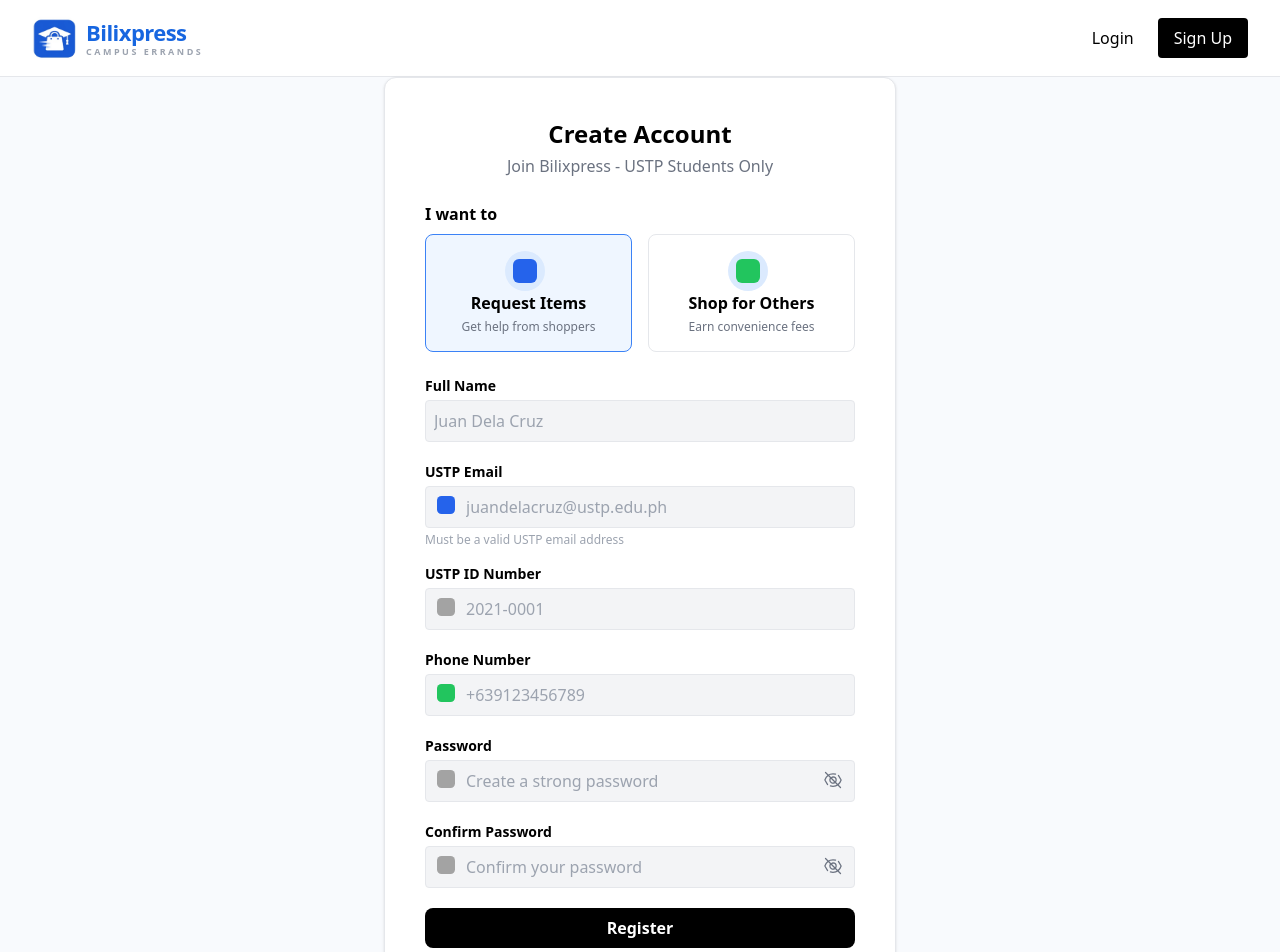
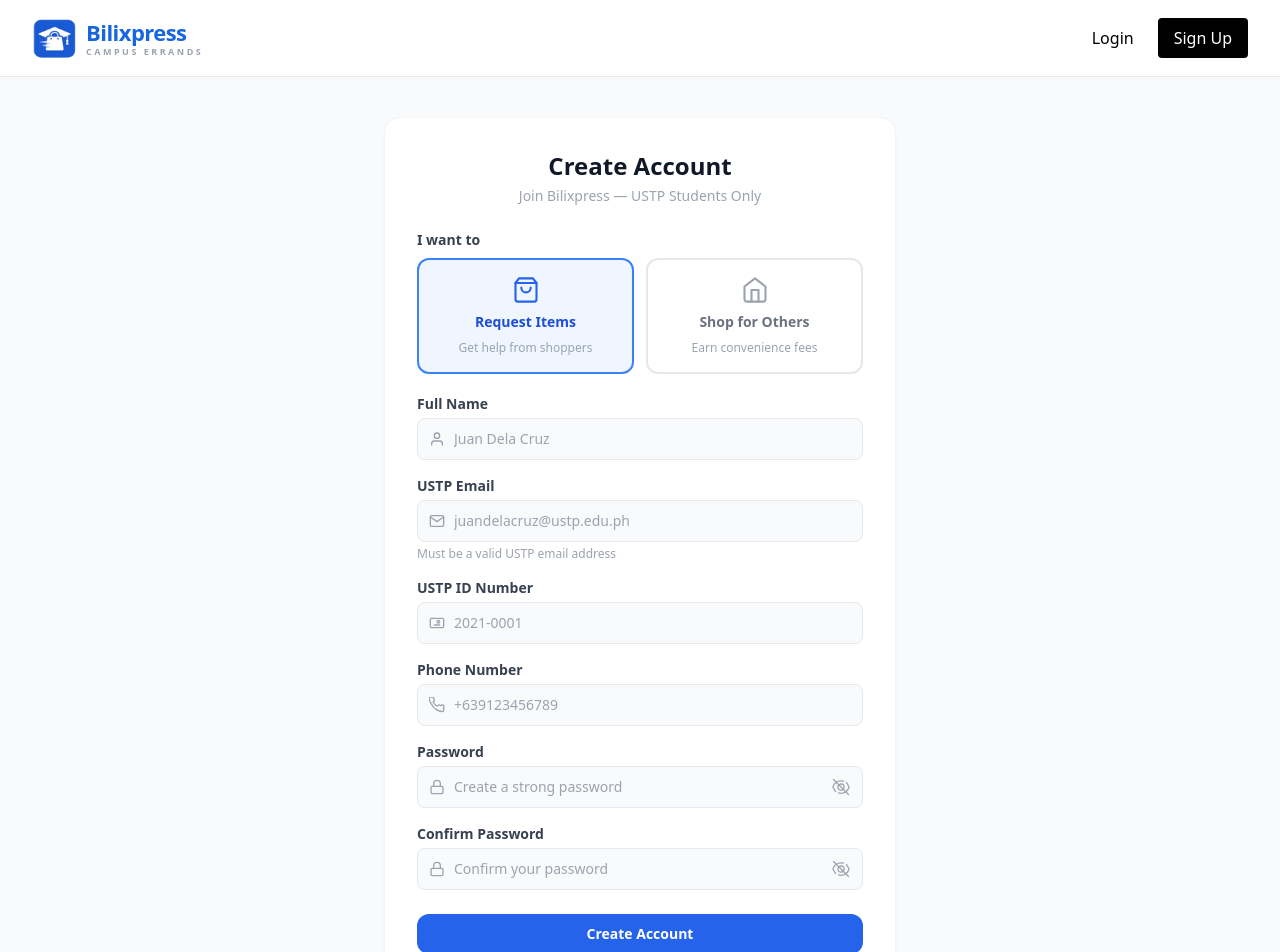
Before and after one commit to 1MS0free/BilixPress, a React (Create React App) app in the folder client/: page /register in a window 1280 px wide. Shown: the top 952 px of the page. Built offline with nearby package versions, Linux system fonts and the light colour scheme; no server answers.

Commit message:
sign up fixed icon

```diff
--- a/client/src/pages/RegisterPage.js
+++ b/client/src/pages/RegisterPage.js
@@ -5,16 +5,18 @@ import { useNavigate, Link } from 'react-router-dom';
 import { auth, db } from '../firebase/config';
 import Navbar from '../components/Navbar';
 
-
 const roles = [
   {
     value: 'requester',
     label: 'Request Items',
     description: 'Get help from shoppers',
     icon: (
-      <span className="inline-block bg-blue-100 text-blue-600 rounded-full p-2 mr-2">
-        <svg width="24" height="24" fill="none" viewBox="0 0 24 24"><rect width="24" height="24" rx="6" fill="#2563eb"/></svg>
-      </span>
+      // Shopping bag icon
+      <svg width="28" height="28" viewBox="0 0 24 24" fill="none" stroke="currentColor" strokeWidth="1.8" strokeLinecap="round" strokeLinejoin="round">
+        <path d="M6 2L3 6v14a2 2 0 002 2h14a2 2 0 002-2V6l-3-4z"/>
+        <line x1="3" y1="6" x2="21" y2="6"/>
+        <path d="M16 10a4 4 0 01-8 0"/>
+      </svg>
     ),
   },
   {
@@ -22,9 +24,11 @@ const roles = [
     label: 'Shop for Others',
     description: 'Earn convenience fees',
     icon: (
-      <span className="inline-block bg-blue-100 text-blue-600 rounded-full p-2 mr-2">
-        <svg width="24" height="24" fill="none" viewBox="0 0 24 24"><rect width="24" height="24" rx="6" fill="#22c55e"/></svg>
-      </span>
+      // Store / shop icon
+      <svg width="28" height="28" viewBox="0 0 24 24" fill="none" stroke="currentColor" strokeWidth="1.8" strokeLinecap="round" strokeLinejoin="round">
+        <path d="M3 9l9-7 9 7v11a2 2 0 01-2 2H5a2 2 0 01-2-2z"/>
+        <polyline points="9 22 9 12 15 12 15 22"/>
+      </svg>
     ),
   },
 ];
@@ -74,113 +78,224 @@ const RegisterPage = () => {
     }
   };
 
+  // Eye open icon
+  const EyeOpen = () => (
+    <svg xmlns="http://www.w3.org/2000/svg" fill="none" viewBox="0 0 24 24" strokeWidth={1.5} stroke="currentColor" className="w-5 h-5">
+      <path strokeLinecap="round" strokeLinejoin="round" d="M2.25 12C3.75 7.5 7.5 4.5 12 4.5c4.5 0 8.25 3 9.75 7.5-1.5 4.5-5.25 7.5-9.75 7.5-4.5 0-8.25-3-9.75-7.5z"/>
+      <path strokeLinecap="round" strokeLinejoin="round" d="M15.75 12a3.75 3.75 0 11-7.5 0 3.75 3.75 0 017.5 0z"/>
+    </svg>
+  );
+
+  // Eye closed icon
+  const EyeOff = () => (
+    <svg xmlns="http://www.w3.org/2000/svg" fill="none" viewBox="0 0 24 24" strokeWidth={1.5} stroke="currentColor" className="w-5 h-5">
+      <path strokeLinecap="round" strokeLinejoin="round" d="M3 3l18 18M9.88 9.88A3.75 3.75 0 0112 8.25c2.07 0 3.75 1.68 3.75 3.75 0 .73-.21 1.41-.57 1.98m-1.2 1.2A3.75 3.75 0 018.25 12c0-.73.21-1.41.57-1.98"/>
+      <path strokeLinecap="round" strokeLinejoin="round" d="M2.25 12C3.75 7.5 7.5 4.5 12 4.5c1.09 0 2.13.16 3.11.46m3.36 1.54C20.25 9.5 21.75 12 21.75 12c-1.5 4.5-5.25 7.5-9.75 7.5-1.09 0-2.13-.16-3.11-.46m-3.36-1.54C3.75 14.5 2.25 12 2.25 12"/>
+    </svg>
+  );
+
+  // Reusable input field with left icon
+  const InputField = ({ label, icon, hint, children }) => (
+    <div className="mb-4">
+      <label className="block text-sm font-semibold text-gray-700 mb-1">{label}</label>
+      <div className="relative">
+        <span className="absolute left-3 top-1/2 -translate-y-1/2 text-gray-400">
+          {icon}
+        </span>
+        {children}
+      </div>
+      {hint && <p className="text-xs text-gray-400 mt-1">{hint}</p>}
+    </div>
+  );
+
   return (
-    <div className="min-h-screen bg-[#f8fafd] flex flex-col">
+    <div className="min-h-screen bg-gray-50 flex flex-col">
       <Navbar />
-      <div className="flex-1 flex items-center justify-center">
-        <form onSubmit={handleRegister} className="bg-white p-10 rounded-xl shadow w-full max-w-lg flex flex-col border border-gray-200">
-          <h2 className="text-2xl font-bold mb-1 text-center">Create Account</h2>
-          <div className="text-gray-500 text-center mb-6">Join Bilixpress - USTP Students Only</div>
-          <div className="mb-4">
-            <div className="font-semibold mb-2">I want to</div>
-            <div className="flex gap-4">
+      <div className="flex-1 flex items-center justify-center py-10 px-4">
+        <form
+          onSubmit={handleRegister}
+          className="bg-white p-8 rounded-2xl shadow-sm w-full max-w-lg border border-gray-100"
+        >
+          <h2 className="text-2xl font-bold text-center text-gray-900 mb-1">Create Account</h2>
+          <p className="text-gray-400 text-center text-sm mb-6">Join Bilixpress — USTP Students Only</p>
+
+          {/* Role selector */}
+          <div className="mb-5">
+            <div className="text-sm font-semibold text-gray-700 mb-2">I want to</div>
+            <div className="grid grid-cols-2 gap-3">
               {roles.map(r => (
                 <button
                   type="button"
                   key={r.value}
-                  className={`flex-1 flex flex-col items-center border rounded-lg p-4 transition ${role === r.value ? 'border-blue-500 bg-blue-50' : 'border-gray-200 bg-white'}`}
                   onClick={() => setRole(r.value)}
+                  className={`flex flex-col items-center gap-2 border-2 rounded-xl p-4 transition-all
+                    ${role === r.value
+                      ? 'border-blue-500 bg-blue-50 text-blue-700'
+                      : 'border-gray-200 bg-white text-gray-500 hover:border-gray-300'}`}
                 >
-                  {r.icon}
-                  <span className="font-semibold text-base mb-1">{r.label}</span>
-                  <span className="text-xs text-gray-500">{r.description}</span>
+                  <span className={role === r.value ? 'text-blue-600' : 'text-gray-400'}>
+                    {r.icon}
+                  </span>
+                  <span className="font-semibold text-sm">{r.label}</span>
+                  <span className="text-xs text-gray-400">{r.description}</span>
                 </button>
               ))}
             </div>
           </div>
-          {error && <div className="mb-4 text-red-500 text-center">{error}</div>}
-          <label className="text-sm font-semibold mb-1 mt-2 text-left">Full Name</label>
-          <input type="text" placeholder="Juan Dela Cruz" value={name} onChange={e => setName(e.target.value)} required className="w-full mb-3 p-2 border rounded bg-gray-100" />
-          <label className="text-sm font-semibold mb-1 mt-2 text-left">USTP Email</label>
-          <div className="relative mb-1">
-            <span className="absolute left-3 top-2.5 text-gray-400">
-              <svg width="18" height="18" fill="none" viewBox="0 0 24 24"><rect width="24" height="24" rx="6" fill="#2563eb"/></svg>
-            </span>
-            <input type="email" placeholder="juandelacruz@ustp.edu.ph" value={email} onChange={e => setEmail(e.target.value)} required className="w-full pl-10 p-2 border rounded bg-gray-100" />
-          </div>
-          <div className="text-xs text-gray-400 mb-2">Must be a valid USTP email address</div>
-          <label className="text-sm font-semibold mb-1 mt-2 text-left">USTP ID Number</label>
-          <div className="relative mb-3">
-            <span className="absolute left-3 top-2.5 text-gray-400">
-              <svg width="18" height="18" fill="none" viewBox="0 0 24 24"><rect width="24" height="24" rx="6" fill="#a3a3a3"/></svg>
-            </span>
-            <input type="text" placeholder="2021-0001" value={idNumber} onChange={e => setIdNumber(e.target.value)} required className="w-full pl-10 p-2 border rounded bg-gray-100" />
-          </div>
-          <label className="text-sm font-semibold mb-1 mt-2 text-left">Phone Number</label>
-          <div className="relative mb-3">
-            <span className="absolute left-3 top-2.5 text-gray-400">
-              <svg width="18" height="18" fill="none" viewBox="0 0 24 24"><rect width="24" height="24" rx="6" fill="#22c55e"/></svg>
-            </span>
-            <input type="text" placeholder="+639123456789" value={phone} onChange={e => setPhone(e.target.value)} required className="w-full pl-10 p-2 border rounded bg-gray-100" />
-          </div>
-          <label className="text-sm font-semibold mb-1 mt-2 text-left">Password</label>
-          <div className="relative mb-3">
-            <span className="absolute left-3 top-2.5 text-gray-400">
-              <svg width="18" height="18" fill="none" viewBox="0 0 24 24"><rect width="24" height="24" rx="6" fill="#a3a3a3"/></svg>
-            </span>
+
+          {error && (
+            <div className="mb-4 text-sm text-red-600 bg-red-50 border border-red-200 rounded-lg px-4 py-2 text-center">
+              {error}
+            </div>
+          )}
+
+          {/* Full Name */}
+          <InputField
+            label="Full Name"
+            icon={
+              <svg width="16" height="16" viewBox="0 0 24 24" fill="none" stroke="currentColor" strokeWidth="2" strokeLinecap="round">
+                <path d="M20 21v-2a4 4 0 00-4-4H8a4 4 0 00-4 4v2"/>
+                <circle cx="12" cy="7" r="4"/>
+              </svg>
+            }
+          >
+            <input
+              type="text"
+              placeholder="Juan Dela Cruz"
+              value={name}
+              onChange={e => setName(e.target.value)}
+              required
+              className="w-full pl-9 pr-3 py-2.5 border border-gray-200 rounded-lg bg-gray-50 text-sm focus:outline-none focus:ring-2 focus:ring-blue-300 focus:border-transparent"
+            />
+          </InputField>
+
+          {/* USTP Email */}
+          <InputField
+            label="USTP Email"
+            hint="Must be a valid USTP email address"
+            icon={
+              <svg width="16" height="16" viewBox="0 0 24 24" fill="none" stroke="currentColor" strokeWidth="2" strokeLinecap="round">
+                <path d="M4 4h16c1.1 0 2 .9 2 2v12c0 1.1-.9 2-2 2H4c-1.1 0-2-.9-2-2V6c0-1.1.9-2 2-2z"/>
+                <polyline points="22,6 12,13 2,6"/>
+              </svg>
+            }
+          >
+            <input
+              type="email"
+              placeholder="juandelacruz@ustp.edu.ph"
+              value={email}
+              onChange={e => setEmail(e.target.value)}
+              required
+              className="w-full pl-9 pr-3 py-2.5 border border-gray-200 rounded-lg bg-gray-50 text-sm focus:outline-none focus:ring-2 focus:ring-blue-300 focus:border-transparent"
+            />
+          </InputField>
+
+          {/* ID Number */}
+          <InputField
+            label="USTP ID Number"
+            icon={
+              <svg width="16" height="16" viewBox="0 0 24 24" fill="none" stroke="currentColor" strokeWidth="2" strokeLinecap="round">
+                <rect x="2" y="5" width="20" height="14" rx="2"/>
+                <path d="M16 10a2 2 0 11-4 0 2 2 0 014 0zM8 15h8"/>
+              </svg>
+            }
+          >
+            <input
+              type="text"
+              placeholder="2021-0001"
+              value={idNumber}
+              onChange={e => setIdNumber(e.target.value)}
+              required
+              className="w-full pl-9 pr-3 py-2.5 border border-gray-200 rounded-lg bg-gray-50 text-sm focus:outline-none focus:ring-2 focus:ring-blue-300 focus:border-transparent"
+            />
+          </InputField>
+
+          {/* Phone */}
+          <InputField
+            label="Phone Number"
+            icon={
+              <svg width="16" height="16" viewBox="0 0 24 24" fill="none" stroke="currentColor" strokeWidth="2" strokeLinecap="round">
+                <path d="M22 16.92v3a2 2 0 01-2.18 2 19.79 19.79 0 01-8.63-3.07A19.5 19.5 0 013.07 9.81 19.79 19.79 0 01.1 1.2 2 2 0 012.1 0h3a2 2 0 012 1.72c.127.96.361 1.903.7 2.81a2 2 0 01-.45 2.11L6.19 7.84a16 16 0 006 6l1.27-1.27a2 2 0 012.11-.45c.907.339 1.85.573 2.81.7A2 2 0 0122 14.92v2z"/>
+              </svg>
+            }
+          >
+            <input
+              type="text"
+              placeholder="+639123456789"
+              value={phone}
+              onChange={e => setPhone(e.target.value)}
+              required
+              className="w-full pl-9 pr-3 py-2.5 border border-gray-200 rounded-lg bg-gray-50 text-sm focus:outline-none focus:ring-2 focus:ring-blue-300 focus:border-transparent"
+            />
+          </InputField>
+
+          {/* Password */}
+          <InputField
+            label="Password"
+            icon={
+              <svg width="16" height="16" viewBox="0 0 24 24" fill="none" stroke="currentColor" strokeWidth="2" strokeLinecap="round">
+                <rect x="3" y="11" width="18" height="11" rx="2"/>
+                <path d="M7 11V7a5 5 0 0110 0v4"/>
+              </svg>
+            }
+          >
             <input
               type={showPassword ? 'text' : 'password'}
               placeholder="Create a strong password"
               value={password}
               onChange={e => setPassword(e.target.value)}
               required
-              className="w-full pl-10 p-2 border rounded bg-gray-100 pr-10"
+              className="w-full pl-9 pr-10 py-2.5 border border-gray-200 rounded-lg bg-gray-50 text-sm focus:outline-none focus:ring-2 focus:ring-blue-300 focus:border-transparent"
             />
-            <span
-              className="absolute right-3 top-2.5 cursor-pointer text-gray-500"
-              onClick={() => setShowPassword((v) => !v)}
-              tabIndex={0}
-              role="button"
-              aria-label="Show/hide password"
+            <button
+              type="button"
+              onClick={() => setShowPassword(v => !v)}
+              className="absolute right-3 top-1/2 -translate-y-1/2 text-gray-400 hover:text-gray-600"
             >
-              {showPassword ? (
-                <svg xmlns="http://www.w3.org/2000/svg" fill="none" viewBox="0 0 24 24" strokeWidth={1.5} stroke="currentColor" className="w-5 h-5"><path strokeLinecap="round" strokeLinejoin="round" d="M2.25 12C3.75 7.5 7.5 4.5 12 4.5c4.5 0 8.25 3 9.75 7.5-1.5 4.5-5.25 7.5-9.75 7.5-4.5 0-8.25-3-9.75-7.5z" /><path strokeLinecap="round" strokeLinejoin="round" d="M15.75 12a3.75 3.75 0 11-7.5 0 3.75 3.75 0 017.5 0z" /></svg>
-              ) : (
-                <svg xmlns="http://www.w3.org/2000/svg" fill="none" viewBox="0 0 24 24" strokeWidth={1.5} stroke="currentColor" className="w-5 h-5"><path strokeLinecap="round" strokeLinejoin="round" d="M3 3l18 18M9.88 9.88A3.75 3.75 0 0112 8.25c2.07 0 3.75 1.68 3.75 3.75 0 .73-.21 1.41-.57 1.98m-1.2 1.2A3.75 3.75 0 018.25 12c0-.73.21-1.41.57-1.98" /><path strokeLinecap="round" strokeLinejoin="round" d="M2.25 12C3.75 7.5 7.5 4.5 12 4.5c1.09 0 2.13.16 3.11.46m3.36 1.54C20.25 9.5 21.75 12 21.75 12c-1.5 4.5-5.25 7.5-9.75 7.5-1.09 0-2.13-.16-3.11-.46m-3.36-1.54C3.75 14.5 2.25 12 2.25 12" /></svg>
-              )}
-            </span>
-          </div>
-          <label className="text-sm font-semibold mb-1 mt-2 text-left">Confirm Password</label>
-          <div className="relative mb-3">
-            <span className="absolute left-3 top-2.5 text-gray-400">
-              <svg width="18" height="18" fill="none" viewBox="0 0 24 24"><rect width="24" height="24" rx="6" fill="#a3a3a3"/></svg>
-            </span>
+              {showPassword ? <EyeOpen /> : <EyeOff />}
+            </button>
+          </InputField>
+
+          {/* Confirm Password */}
+          <InputField
+            label="Confirm Password"
+            icon={
+              <svg width="16" height="16" viewBox="0 0 24 24" fill="none" stroke="currentColor" strokeWidth="2" strokeLinecap="round">
+                <rect x="3" y="11" width="18" height="11" rx="2"/>
+                <path d="M7 11V7a5 5 0 0110 0v4"/>
+              </svg>
+            }
+          >
             <input
               type={showConfirmPassword ? 'text' : 'password'}
               placeholder="Confirm your password"
               value={confirmPassword}
               onChange={e => setConfirmPassword(e.target.value)}
               required
-              className="w-full pl-10 p-2 border rounded bg-gray-100 pr-10"
+              className="w-full pl-9 pr-10 py-2.5 border border-gray-200 rounded-lg bg-gray-50 text-sm focus:outline-none focus:ring-2 focus:ring-blue-300 focus:border-transparent"
             />
-            <span
-              className="absolute right-3 top-2.5 cursor-pointer text-gray-500"
-              onClick={() => setShowConfirmPassword((v) => !v)}
-              tabIndex={0}
-              role="button"
-              aria-label="Show/hide confirm password"
+            <button
+              type="button"
+              onClick={() => setShowConfirmPassword(v => !v)}
+              className="absolute right-3 top-1/2 -translate-y-1/2 text-gray-400 hover:text-gray-600"
             >
-              {showConfirmPassword ? (
-                <svg xmlns="http://www.w3.org/2000/svg" fill="none" viewBox="0 0 24 24" strokeWidth={1.5} stroke="currentColor" className="w-5 h-5"><path strokeLinecap="round" strokeLinejoin="round" d="M2.25 12C3.75 7.5 7.5 4.5 12 4.5c4.5 0 8.25 3 9.75 7.5-1.5 4.5-5.25 7.5-9.75 7.5-4.5 0-8.25-3-9.75-7.5z" /><path strokeLinecap="round" strokeLinejoin="round" d="M15.75 12a3.75 3.75 0 11-7.5 0 3.75 3.75 0 017.5 0z" /></svg>
-              ) : (
-                <svg xmlns="http://www.w3.org/2000/svg" fill="none" viewBox="0 0 24 24" strokeWidth={1.5} stroke="currentColor" className="w-5 h-5"><path strokeLinecap="round" strokeLinejoin="round" d="M3 3l18 18M9.88 9.88A3.75 3.75 0 0112 8.25c2.07 0 3.75 1.68 3.75 3.75 0 .73-.21 1.41-.57 1.98m-1.2 1.2A3.75 3.75 0 018.25 12c0-.73.21-1.41.57-1.98" /><path strokeLinecap="round" strokeLinejoin="round" d="M2.25 12C3.75 7.5 7.5 4.5 12 4.5c1.09 0 2.13.16 3.11.46m3.36 1.54C20.25 9.5 21.75 12 21.75 12c-1.5 4.5-5.25 7.5-9.75 7.5-1.09 0-2.13-.16-3.11-.46m-3.36-1.54C3.75 14.5 2.25 12 2.25 12" /></svg>
-              )}
-            </span>
-          </div>
-          <button type="submit" className="w-full bg-black text-white py-2 rounded-lg font-semibold mt-2 hover:bg-gray-800 transition">Register</button>
-          <div className="mt-4 text-center text-sm">
-            Already have an account? <Link to="/login" className="text-blue-600 hover:underline">Login</Link>
-          </div>
+              {showConfirmPassword ? <EyeOpen /> : <EyeOff />}
+            </button>
+          </InputField>
+
+          <button
+            type="submit"
+            className="w-full bg-blue-600 hover:bg-blue-700 text-white py-2.5 rounded-xl font-semibold text-sm mt-2 transition"
+          >
+            Create Account
+          </button>
+
+          <p className="mt-4 text-center text-sm text-gray-500">
+            Already have an account?{' '}
+            <Link to="/login" className="text-blue-600 hover:underline font-medium">
+              Sign in
+            </Link>
+          </p>
         </form>
       </div>
     </div>
```
